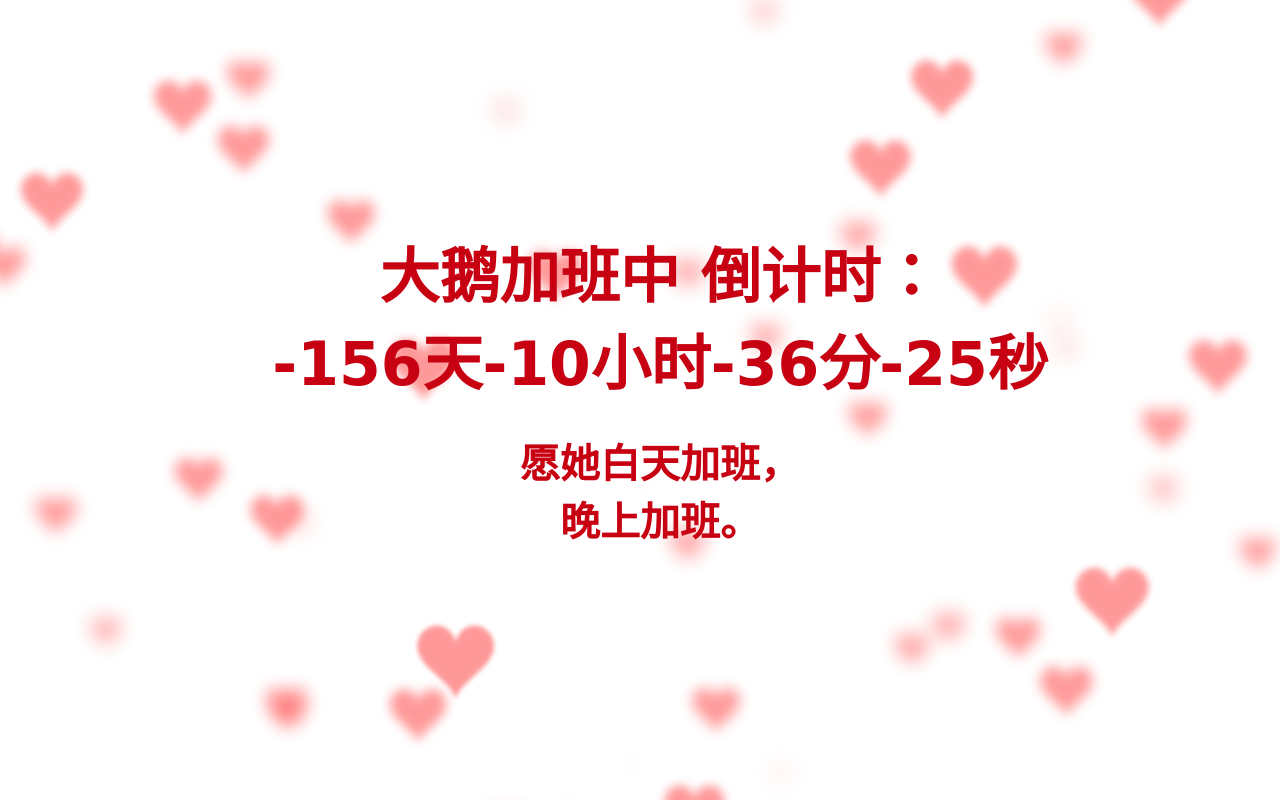
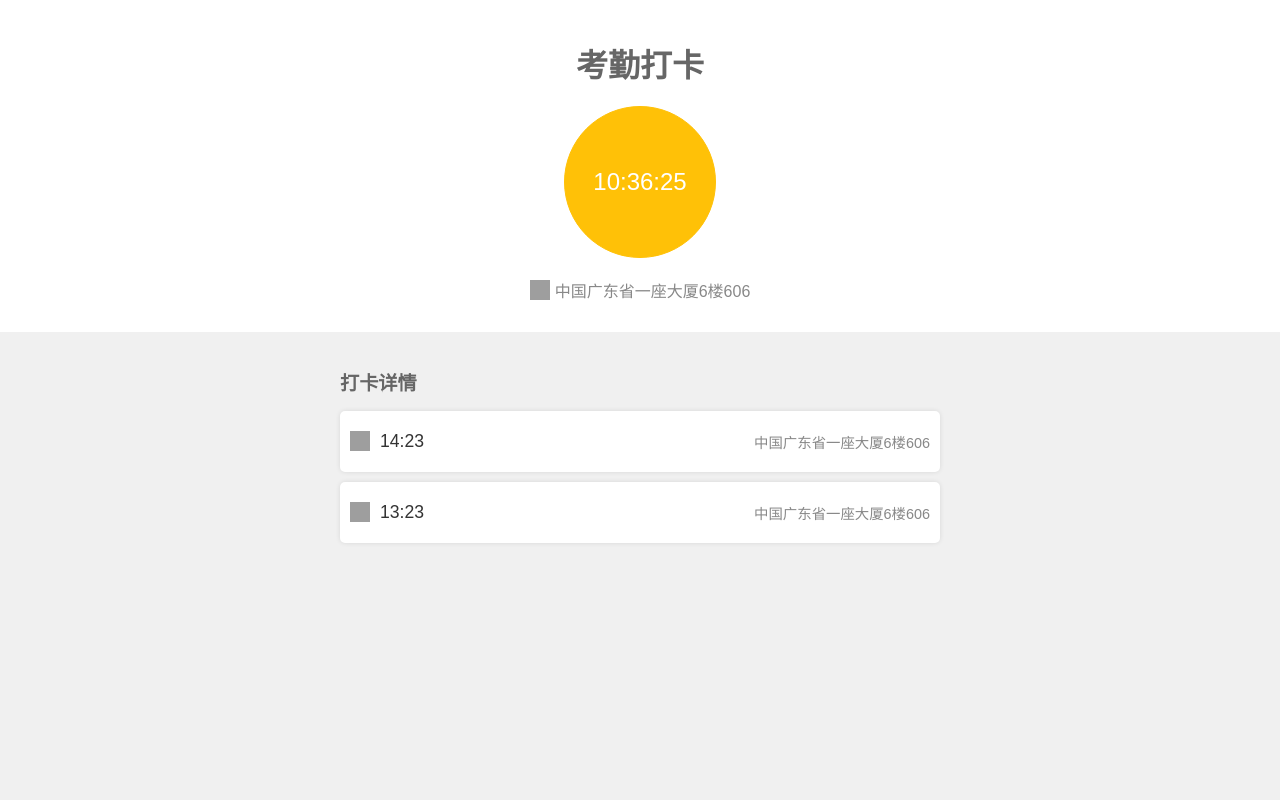
Before and after one commit to hui5200/newYear, a plain HTML site: page index.html in a window 1280 px wide. Drawn offline with Linux system fonts and the light colour scheme; grey boxes are pictures that could not be loaded.

Commit message:
Update index.html

```diff
--- a/index.html
+++ b/index.html
@@ -1,153 +1,181 @@
-<!doctype html>
-<html>
+<!DOCTYPE html>
+<html lang="zh-CN">
 <head>
-    <meta charset="utf-8">
-    <title>新年快乐</title><!-- 这是网页标题 -->
+    <meta charset="UTF-8">
+    <meta name="viewport" content="width=device-width, initial-scale=1.0">
+    <title>考勤打卡</title>
     <style>
-        body{
-            overflow: hidden;
+        body {
+            font-family: Arial, sans-serif;
+            background-color: #fff;
             margin: 0;
+            padding: 0;
+            display: flex;
+            flex-direction: column;
+            align-items: center;
+            height: 100vh;
+            box-sizing: border-box;
         }
-        h1{
-            position: fixed;
-            top: 30%;
-            left: 0;
+        .container {
             width: 100%;
+            max-width: 600px;
+            padding: 20px;
             text-align: center;
-            transform:translateY(-50%);
-            font-family: 'Love Ya Like A Sister', cursive;
-            font-size: 60px;
-            color: #c70012;
-            padding: 0 20px;
         }
-        h1 span{
-            position: fixed;
-            left: 0;
+        h1 {
+            margin: 20px 0;
+            color: #666;
+        }
+        .clock {
+            width: 150px;
+            height: 150px;
+            border: 1px solid #ffc107;
+            border-radius: 50%;
+            display: flex;
+            justify-content: center;
+            align-items: center;
+            margin: 20px auto;
+            font-size: 1.5em;
+            color: #fff;
+            background-color: #ffc107;
+            cursor: pointer;
+            transition: background-color 0.5s;
+        }
+        .clock.clicked {
+            background-color: #28a745;
+        }
+        .location {
+            margin: 10px 0;
+            display: flex;
+            align-items: center;
+            justify-content: center;
+            color: #888;
+        }
+        .location img {
+            width: 20px;
+            height: 20px;
+            margin-right: 5px;
+        }
+        .details-container {
+            flex: 1;
             width: 100%;
-            text-align: center;
-            margin-top:30px;
-            font-size:40px;
+            overflow-y: auto;
+            background-color: #f0f0f0;
+        }
+        .details {
+            padding: 20px;
+            max-width: 600px;
+            margin: 0 auto;
+            text-align: left;
+        }
+        .details h2 {
+            font-size: 1.2em;
+            margin-bottom: 15px;
+            color: #666;
+        }
+        .details .record {
+            display: flex;
+            align-items: center;
+            margin-bottom: 10px;
+            background: #fff;
+            padding: 10px;
+            border-radius: 5px;
+            box-shadow: 0 0 5px rgba(0, 0, 0, 0.1);
+        }
+        .details .record img {
+            width: 20px;
+            height: 20px;
+            margin-right: 10px;
+        }
+        .details .record .time {
+            flex: 1;
+            font-size: 1.1em;
+            color: #333;
+        }
+        .details .record .location {
+            color: #888;
+            font-size: 0.9em;
         }
     </style>
-
 </head>
 <body>
-<h1 id="h1"></h1>
-<canvas></canvas> <!--canvas 画布-->
+    <div class="container">
+        <h1>考勤打卡</h1>
+        <div class="clock" id="clock" onclick="clockIn()"></div>
+        <div class="location">
+            <img src="https://img.icons8.com/ios-filled/50/000000/marker.png" alt="location">
+            <span>中国广东省一座大厦6楼606</span>
+        </div>
+    </div>
+    <div class="details-container">
+        <div class="details">
+            <h2>打卡详情</h2>
+            <div class="record">
+                <img src="https://img.icons8.com/ios-filled/50/000000/clock.png" alt="clock">
+                <div class="time">14:23</div>
+                <div class="location">中国广东省一座大厦6楼606</div>
+            </div>
+            <div class="record">
+                <img src="https://img.icons8.com/ios-filled/50/000000/clock.png" alt="clock">
+                <div class="time">13:23</div>
+                <div class="location">中国广东省一座大厦6楼606</div>
+            </div>
+        </div>
+    </div>
 
-<script>
-    var canvas = document.querySelector("canvas"),
-        ctx = canvas.getContext("2d");
+    <script>
+        function updateClock() {
+            const now = new Date();
+            const formattedTime = now.toLocaleTimeString('zh-CN', {
+                hour: '2-digit',
+                minute: '2-digit',
+                second: '2-digit',
+                hour12: false
+            });
+            document.getElementById('clock').innerText = formattedTime;
+        }
 
-    var ww,wh;
+        function clockIn() {
+            const now = new Date();
+            const formattedTime = now.toLocaleTimeString('zh-CN', {
+                hour: '2-digit',
+                minute: '2-digit',
+                second: '2-digit',
+                hour12: false
+            });
 
-    function onResize(){
-        ww = canvas.width = window.innerWidth;
-        wh = canvas.height = window.innerHeight;
-    }
+            const clockElement = document.getElementById('clock');
+            clockElement.classList.add('clicked');
+            setTimeout(() => {
+                clockElement.classList.remove('clicked');
+            }, 2000);
 
-    ctx.strokeStyle = "red";
-    ctx.shadowBlur = 25;
-    ctx.shadowColor = "hsla(0, 100%, 60%,0.5)";
+            const details = document.querySelector('.details');
 
-    var precision = 100;
-    var hearts = [];
-    var mouseMoved = false;
-    function onMove(e){
-        mouseMoved = true;
-        if(e.type === "touchmove"){
-            hearts.push(new Heart(e.touches[0].clientX, e.touches[0].clientY));
-            hearts.push(new Heart(e.touches[0].clientX, e.touches[0].clientY));
+            const newRecord = document.createElement('div');
+            newRecord.classList.add('record');
+
+            const clockIcon = document.createElement('img');
+            clockIcon.src = 'https://img.icons8.com/ios-filled/50/000000/clock.png';
+            clockIcon.alt = 'clock';
+
+            const timeDiv = document.createElement('div');
+            timeDiv.classList.add('time');
+            timeDiv.innerText = formattedTime;
+
+            const locationDiv = document.createElement('div');
+            locationDiv.classList.add('location');
+            locationDiv.innerText = '中国广东省一座大厦6楼606';
+
+            newRecord.appendChild(clockIcon);
+            newRecord.appendChild(timeDiv);
+            newRecord.appendChild(locationDiv);
+
+            details.appendChild(newRecord);
         }
-        else{
-            hearts.push(new Heart(e.clientX, e.clientY));
-            hearts.push(new Heart(e.clientX, e.clientY));
-        }
-    }
 
-    var Heart = function(x,y){
-        this.x = x || Math.random()*ww;
-        this.y = y || Math.random()*wh;
-        this.size = Math.random()*2 + 1;
-        this.shadowBlur = Math.random() * 10;
-        this.speedX = (Math.random()+0.2-0.6) * 8;
-        this.speedY = (Math.random()+0.2-0.6) * 8;
-        this.speedSize = Math.random()*0.05 + 0.01;
-        this.opacity = 1;
-        this.vertices = [];
-        for (var i = 0; i < precision; i++) {
-            var step = (i / precision - 0.5) * (Math.PI * 2);
-            var vector = {
-                x : (15 * Math.pow(Math.sin(step), 3)),
-                y : -(13 * Math.cos(step) - 5 * Math.cos(2 * step) - 2 * Math.cos(3 * step) - Math.cos(4 * step))
-            }
-            this.vertices.push(vector);
-        }
-    }
-
-    Heart.prototype.draw = function(){
-        this.size -= this.speedSize;
-        this.x += this.speedX;
-        this.y += this.speedY;
-        ctx.save();
-        ctx.translate(-1000,this.y);
-        ctx.scale(this.size, this.size);
-        ctx.beginPath();
-        for (var i = 0; i < precision; i++) {
-            var vector = this.vertices[i];
-            ctx.lineTo(vector.x, vector.y);
-        }
-        ctx.globalAlpha = this.size;
-        ctx.shadowBlur = Math.round((3 - this.size) * 10);
-        ctx.shadowColor = "hsla(0, 100%, 60%,0.5)";
-        ctx.shadowOffsetX = this.x + 1000;
-        ctx.globalCompositeOperation = "screen"
-        ctx.closePath();
-        ctx.fill()
-        ctx.restore();
-    };
-
-
-    function render(a){
-        requestAnimationFrame(render);
-
-        hearts.push(new Heart())
-        ctx.clearRect(0,0,ww,wh);
-        for (var i = 0; i < hearts.length; i++) {
-            hearts[i].draw();
-            if(hearts[i].size <= 0){
-                hearts.splice(i,1);
-                i--;
-            }
-        }
-    }
-
-
-    onResize();
-    window.addEventListener("mousemove", onMove);
-    window.addEventListener("touchmove", onMove);
-    window.addEventListener("resize", onResize);
-    requestAnimationFrame(render);
-
-    window.onload=function starttime(){
-        time(h1,'2024/1/1');     // 2024年春节时间
-        ptimer = setTimeout(starttime,1000); // 添加计时器
-    }
-
-    function time(obj,futimg){
-        var nowtime = new Date().getTime(); // 现在时间转换为时间戳
-        var futruetime =  new Date(futimg).getTime(); // 未来时间转换为时间戳
-        var msec = futruetime-nowtime; // 毫秒 未来时间-现在时间
-        var time = (msec/1000);  // 毫秒/1000
-        var day = parseInt(time/86400); // 天  24*60*60*1000
-        var hour = parseInt(time/3600)-24*day;    // 小时 60*60 总小时数-过去的小时数=现在的小时数
-        var minute = parseInt(time%3600/60); // 分 -(day*24) 以60秒为一整份 取余 剩下秒数 秒数/60 就是分钟数
-        var second = parseInt(time%60);  // 以60秒为一整份 取余 剩下秒数
-        obj.innerHTML="<br>大鹅加班中 倒计时：<br>"+day+"天"+hour+"小时"+minute+"分"+second+"秒"+"<br><span>愿她白天加班，<br>晚上加班。</span>"
-        return true;
-    }
-</script>
-<audio autoplay="autoplay" loop="loop" preload="auto"     src="http://music.163.com/song/media/outer/url?id=1851244378.mp3">
-</audio>
+        setInterval(updateClock, 1000);
+        updateClock();
+    </script>
 </body>
 </html>
```
